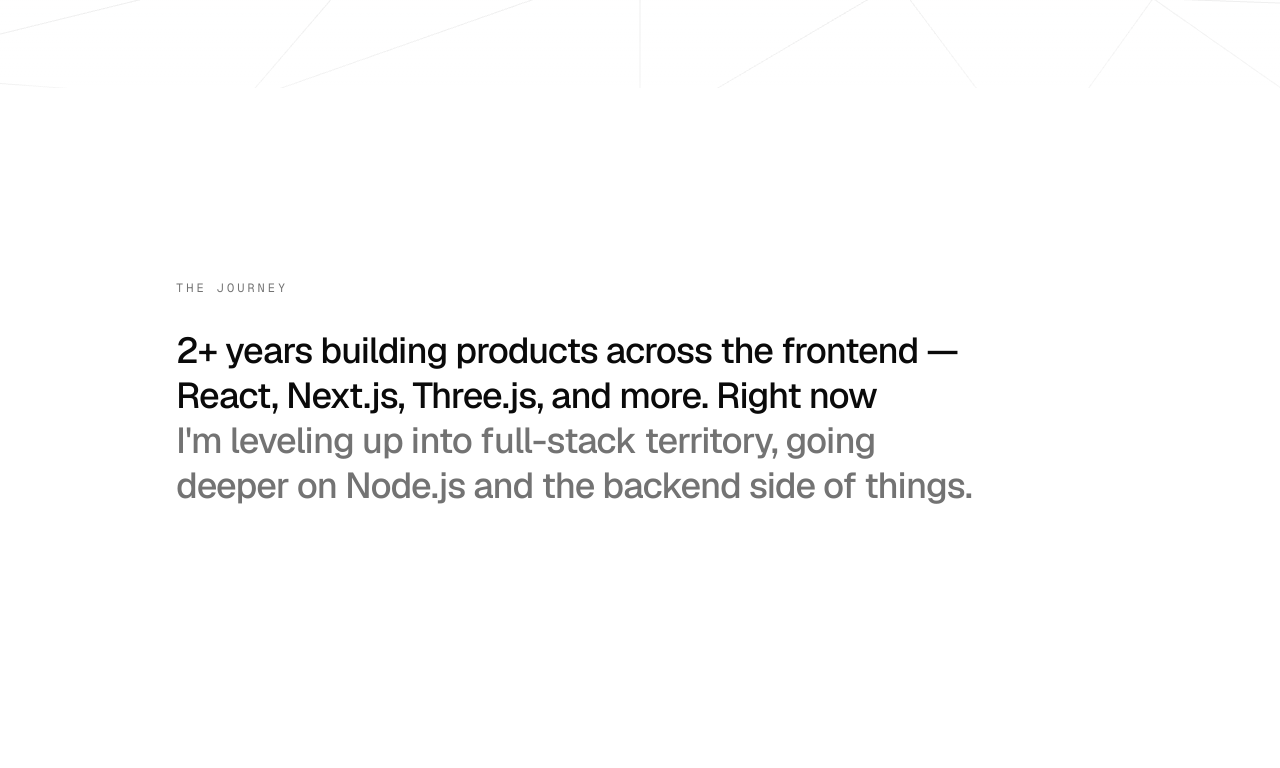
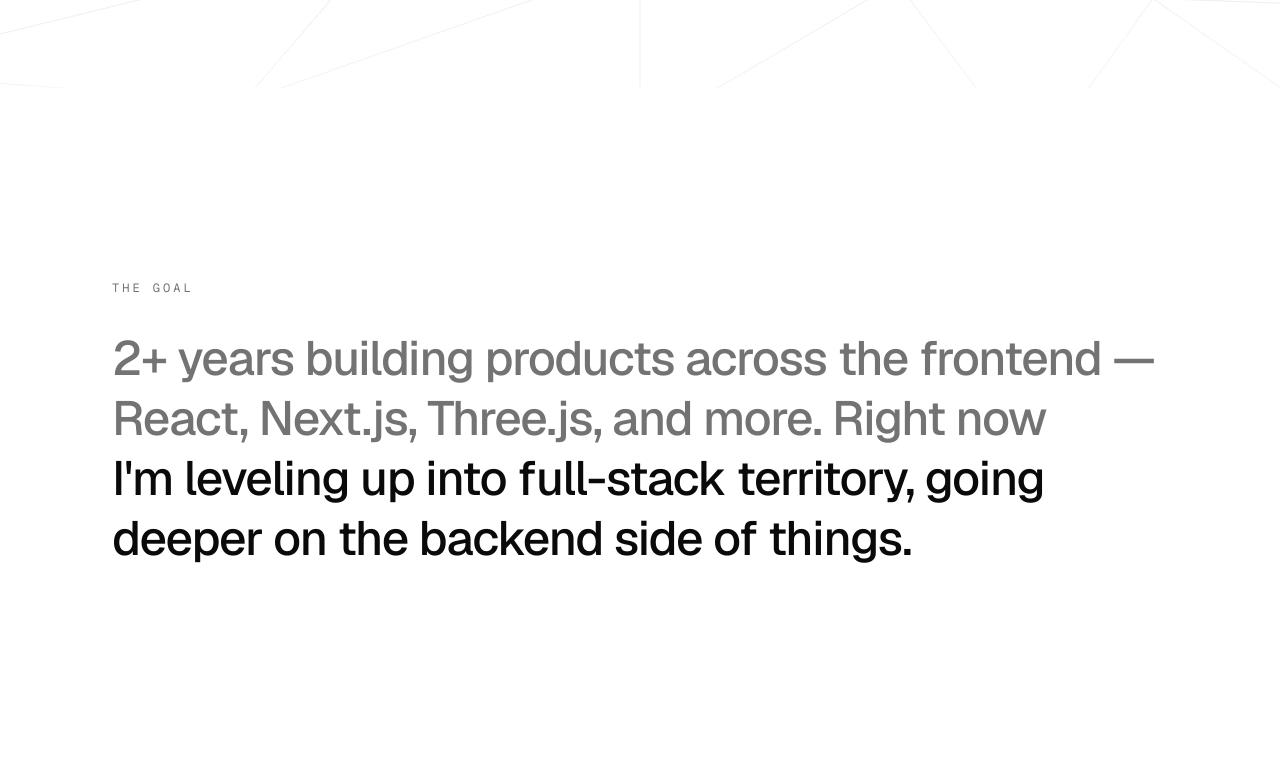
Before and after one commit to nguyen-duong-tien-phat/portfolio, a Next.js app: page / in a window 1280 px wide. Shown: the part 712-1480 px from the top of the page. Built offline with nearby package versions, Linux system fonts and the light colour scheme.

Commit message:
fet: update experience - goal text

```diff
--- a/components/Experience.tsx
+++ b/components/Experience.tsx
@@ -42,14 +42,19 @@
         scrub: true,
         anticipatePin: 1,
         onUpdate: (self) => {
-          // Ease progress slightly so the line settles on each milestone.
           const p = self.progress;
+
           if (line.current) {
             gsap.set(line.current, { scaleY: p });
           }
 
-          // Map progress -> active milestone (line "reaches" the point).
-          const idx = Math.min(total - 1, Math.floor(p * total));
+          // Points are laid out at i / (total - 1) along the line (0 -> first point, 1 -> last point).
+          // So a milestone should only activate once p has actually reached that fraction.
+          const idx = Math.min(
+            total - 1,
+            Math.floor(p * (total - 1) + 1e-6), // epsilon avoids float rounding flicker at exact thresholds
+          );
+
           setActive((prev) => (prev === idx ? prev : idx));
         },
       });
@@ -67,21 +72,21 @@
       {/* Intro paragraph */}
       <div
         ref={intro}
-        className="mx-auto max-w-5xl px-6 pb-24 pt-32 md:px-12 md:pb-40 md:pt-48"
+        className="mx-auto max-w-6xl px-6 pb-24 pt-32 md:px-12 md:pb-40 md:pt-48"
       >
         <span className="mb-8 block font-mono text-xs uppercase tracking-[0.25em] text-muted-foreground">
-          The Journey
+          The Goal
         </span>
-        <p className="text-balance text-2xl font-medium leading-snug tracking-tight text-foreground sm:text-3xl md:text-4xl md:leading-tight">
+        <p className="text-balance text-2xl font-medium leading-snug tracking-tight text-muted-foreground sm:text-3xl md:text-5xl md:leading-tight">
           {[
             "2+ years building products across the frontend —",
             "React, Next.js, Three.js, and more. Right now",
             "I'm leveling up into full-stack territory, going",
-            "deeper on Node.js and the backend side of things.",
+            "deeper on the backend side of things.",
           ].map((l, i) => (
             <span key={i} className="block overflow-hidden">
               <span data-intro-line className="block">
-                {i > 1 ? <span className="text-muted-foreground">{l}</span> : l}
+                {i > 1 ? <span className="text-foreground">{l}</span> : l}
               </span>
             </span>
           ))}
```
